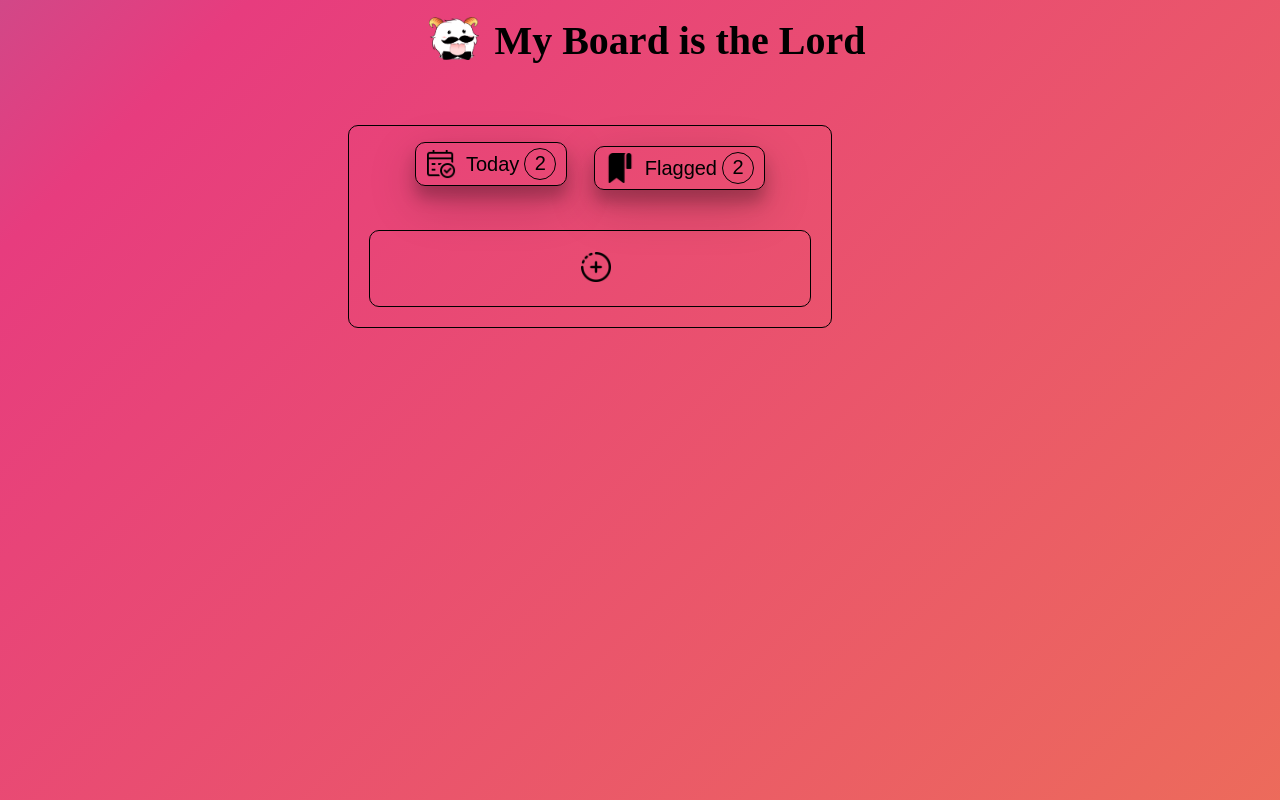
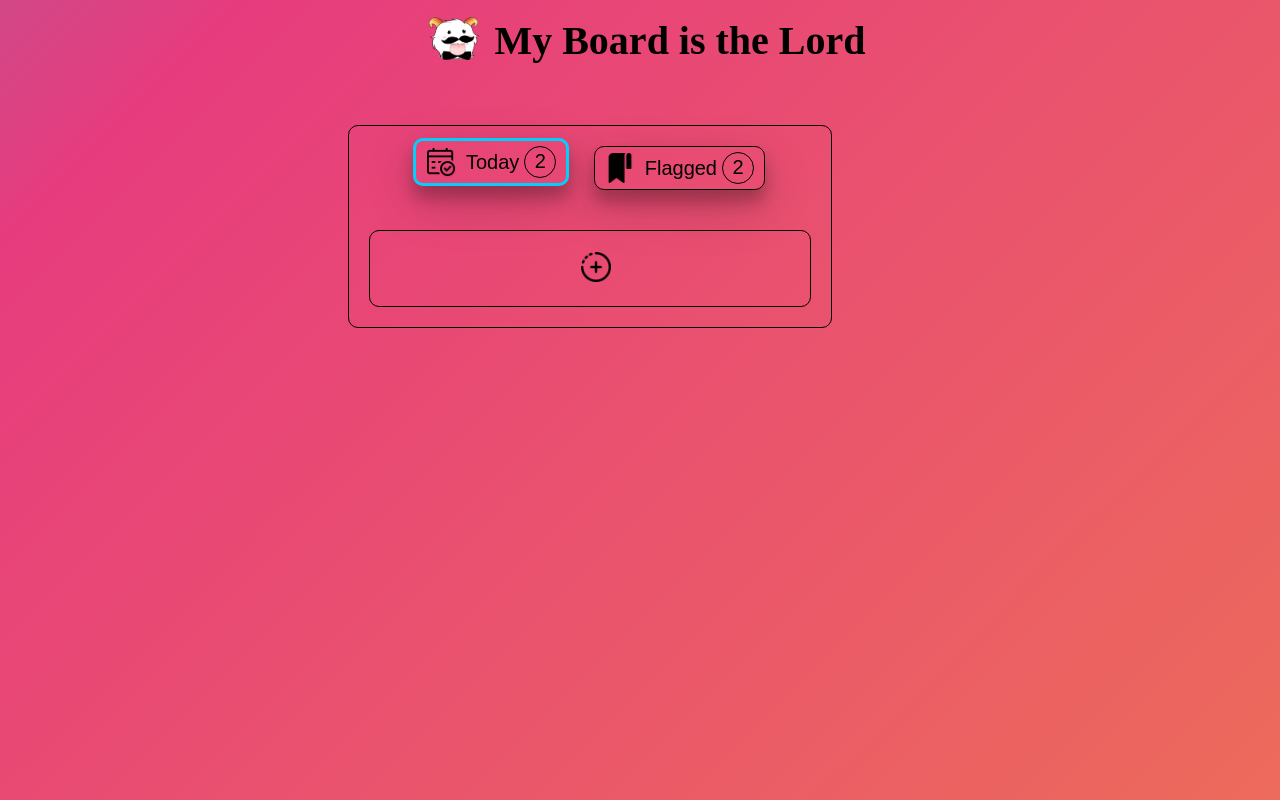
Before and after one commit to oPuDDingo/To_Do_List_Prog_3, an Angular app in the folder frontend/: page / in a window 1280 px wide. In both pictures the pointer is over the element 491 px from the left and 168 px from the top of the page. Built offline with nearby package versions, Linux system fonts and the light colour scheme.

Commit message:
More buttons hover border adjustments

```diff
--- a/frontend/src/app/board/board.component.scss
+++ b/frontend/src/app/board/board.component.scss
@@ -37,7 +37,7 @@
   border: 1px black solid;
   border-radius: 10px;
   padding: 5px 10px 5px 10px;
-  transition: 0.1s;
+  transition: 0.2s;
   transition-timing-function: ease-in-out;
   box-shadow: 0 12px 16px 0 rgba(0,0,0,0.24), 0 17px 50px 0 rgba(0,0,0,0.19);
   img {
@@ -47,15 +47,20 @@
   }
 }
 
+.filter-button:hover {
+  transform: translateY(-6px);
+  border: 3px solid #01d0ff;
+  margin: -2px;
+  cursor: default;
+}
+
 .filter-text {
   font-family: Arial;
   font-size: 20px;
   margin: auto 0 auto 5px;
 }
 
-.filter-button:hover {
-  transform: translateY(-4px);
-}
+
 
 .filter-counter {
   height: 27px;
@@ -149,6 +154,7 @@
 
 .delete-button:hover {
   transform: translateY(-4px);
+  border: 3px solid red;
 }
 
 
--- a/frontend/src/app/reminder/reminder.component.scss
+++ b/frontend/src/app/reminder/reminder.component.scss
@@ -11,8 +11,8 @@
   background-color: transparent;
   border: 1px solid black;
   border-radius: 5px;
-  height: 36px;
-  width: 36px;
+  height: 40px;
+  width: 40px;
   margin-top: auto;
   margin-bottom: auto;
   transition: 0.1s;
@@ -40,8 +40,13 @@
   }
 }
 
-.false:hover {
-  border: 2px solid red;
+.flag:hover {
+  border: 3px solid red;
+  padding: -2px;
+}
+
+.false {
+  border-color: black;
 }
 
 .true {
@@ -59,7 +64,8 @@
 }
 
 .delete:hover {
-  border: 2px solid lawngreen;
+  border: 3px solid lawngreen;
+
 }
 
 .reminder-card {
@@ -95,5 +101,6 @@
 }
 
 .date-card:hover {
-  transform: translateY(-3px);
+  transform: translateY(-4px);
+  border: 3px solid #01d0ff;
 }
```
